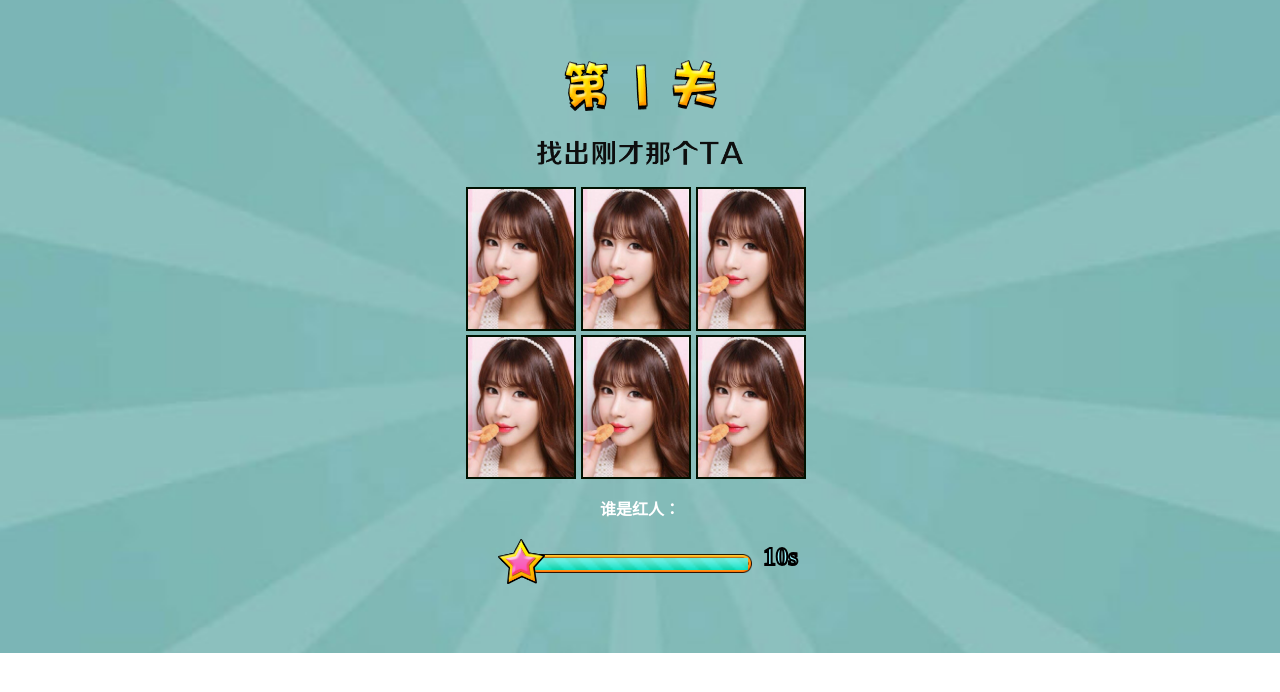
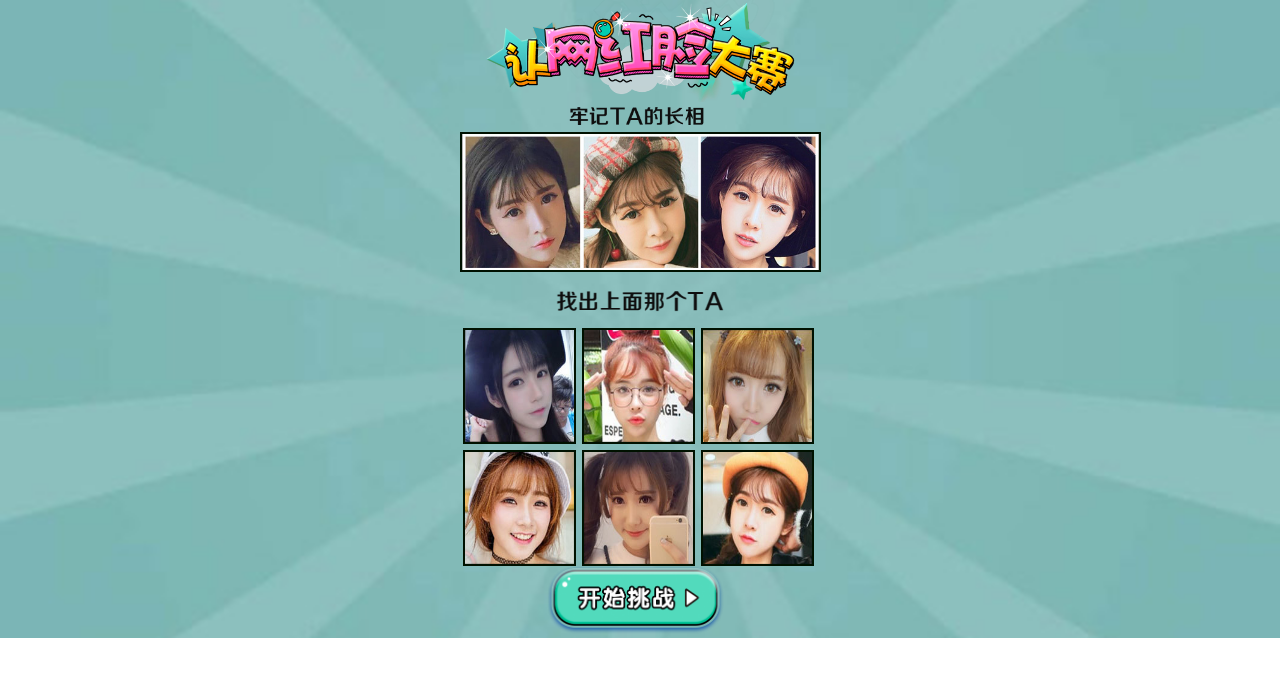
Before and after one commit to Zackbro/hot-game, a Vue app: page / in a window 1280 px wide. Shown: the top 692 px of the page. Built offline with nearby package versions, Linux system fonts and the light colour scheme.

Commit message:
components shift

```diff
--- a/src/App.vue
+++ b/src/App.vue
@@ -1,19 +1,30 @@
 <template>
     <div class="facegame">
-    <!-- <Hello></Hello> -->
-    <Stage></Stage>
+      <Index @change='change'></Index>
+      <Stage :isShow='isShow'></Stage>
     </div>
 </template>
 
 <script>
-  import Hello from './components/Hello'
+  import Index from './components/Index'
   import Stage from './components/Stage'
 
   export default {
     name: 'app',
+    data () {
+      return {
+        isShow : true
+      }
+    },
     components: {
-      Hello,
+      Index,
       Stage
+    },
+    methods: {
+      change: function (val) {
+        this.isShow = val;
+        console.log(this.isShow);
+      }
     }
   }
 </script>
@@ -21,6 +32,12 @@
 <style>
   body {
     margin: 0;
+  }
+  .show {
+    display: block;
+  }
+  .hide {
+    display: none;
   }
   .facegame {
     width: 100%;
--- a/src/components/Game.vue
+++ b/src/components/Game.vue
@@ -1,25 +1,24 @@
 <template>
-  <div class="gamescreen" id="gameScreen">
-    <div class="stage">
-      <div class="di"><img src="../assets/img-peo/upload_ifrdazjvg42dkyrrgyzdambqmeyde_91x85.png" alt=""></div>
-      <div class="ji" id="gamestageNum"><img src="../assets/img-peo/upload_ifrdqolegjstgyrrgyzdambqmeyde_91x70.png" alt=""></div>
-      <div class="guan"><img src="../assets/img-peo/upload_ifrdcytfg42dkyrrgyzdambqmeyde_85x85.png" alt=""></div>
-    </div>
-
-    <div class="gamestage" id="gamestage">
-      <img src="../assets/img-peo/upload_ie4dgmlbhfsdcyrrgyzdambqgiyde_440x118.png" class="stage-font"/>
-      <img src="../assets/img-peo/loading_ieydcyrumvrgknzumuytambqgyyde_100x100.gif" class="img-show" id="imgShow"/>
-      <p class="hot"><i></i>红人：<span id="nameShow"></span></p>
+  <div class="game" id="game">
+    <img src="../assets/img-peo/upload_ie3tayjthbsdcyrrgyzdambqgayde_394x52.png" class="font-last"/>
+    <ul class="avatar-list" id="avatarList">
+      <li onclick="compare(this)"><img src="../assets/img-peo/upload_ie4gezrygjrdcmrrgyzdambqgiyde_218x286.jpg" alt=""></li>
+      <li onclick="compare(this)"><img src="../assets/img-peo/upload_ie4gezrygjrdcmrrgyzdambqgiyde_218x286.jpg" alt=""></li>
+      <li onclick="compare(this)"><img src="../assets/img-peo/upload_ie4gezrygjrdcmrrgyzdambqgiyde_218x286.jpg" alt=""></li>
+      <li onclick="compare(this)"><img src="../assets/img-peo/upload_ie4gezrygjrdcmrrgyzdambqgiyde_218x286.jpg" alt=""></li>
+      <li onclick="compare(this)"><img src="../assets/img-peo/upload_ie4gezrygjrdcmrrgyzdambqgiyde_218x286.jpg" alt=""></li>
+      <li onclick="compare(this)"><img src="../assets/img-peo/upload_ie4gezrygjrdcmrrgyzdambqgiyde_218x286.jpg" alt=""></li>
+    </ul>
+    <p class="hot">谁是<i></i>红人：<span id="hotname"></span></p>
     <dl class="time-section">
-        <dt> <span id="seeSecondBox">5</span>s</dt>
+      <dt> <span id="timeSecondBox">10</span>s</dt>
       <dd><div class="jindu1">
         <div class="jindu2"></div>
         <div class="jindu3">
-            <img src="../assets/img-peo/upload_ie4dkm3fmjqteyrrgyzdambqgiyde_524x25.png" class="jindu4 progressbar animated3"  id="seeProgress"/>
+          <img src="../assets/img-peo/upload_ie4dkm3fmjqteyrrgyzdambqgiyde_524x25.png" class="jindu4" id="timeProgress"/>
         </div>
       </div></dd>
     </dl>
-    </div>
   </div>
 </template>
 
@@ -36,97 +35,5 @@
 
 <!-- Add "scoped" attribute to limit CSS to this component only -->
 <style scoped>
-  .gamestage {
-    margin-bottom: 70px;
-  }
-  .stage {
-    text-align: center;
-    width: 100%;
-    margin-top: 60px;
-  }
-  .stage div {
-    display: inline-block;
-  }
-  .stage img {
-    width: 55px;
-    height: 55px;
-  }
-  .stage-font {
-    display: block;
-    margin: 20px auto 0;
-    width: 331px;
-    height: 88px;
-  }
-  .img-show {
-    display: block;
-    width: 344px;
-    height: 220px;
-    text-align: center;
-    margin: 20px auto;
-    border: 2px solid #010;
-    box-sizing: border-box;
-    background: #fff;
-  }
-  .hot {
-    color: #fff;
-    font-weight: 800;
-    vertical-align: middle;
-    line-height: 1.15;
-    text-align: center;
-    height: 22px;
-    overflow: hidden;
-    white-space: nowrap;
-    text-overflow: ellipsis;
-  }
-  .time-section {
-    width: 316px;
-    height: 40px;
-    margin: 20px auto 0;
-  }
-  dt {
-    float: right;
-    color: #97f4fe;
-    font-weight: 800;
-    -webkit-text-fill-color: #97f4fe;
-    -webkit-text-stroke: 2px #000;
-    font-size: 25px;
-    text-align: right;
-  }
-  dd {
-    margin: 0 0;
-    padding: 0 0;
-  }
-  .jindu1{
-    height: 40px;
-    position: relative;
-    display: block;
-    width: 224px;
-    text-align: center;
-    margin: 0 auto;
-    background-size: contain;
-    background-repeat: no-repeat;
-    background-position: 50% 50%;
-    background-image: url(../assets/img-bg/upload_ie3wiojrgrqteyrrgyzdambqgayde_546x47.png);
-  }
-  .jindu2 {
-    position: absolute;
-    z-index: 20;
-    top: -5px;
-    left: -30px;
-    width: 47px;
-    height: 47px;
-    background-size: contain;
-    background-repeat: no-repeat;
-    background-position: 50% 50%;
-    background-image: url(../assets/img-bg/upload_ifrwkm3bgrqteyrrgyzdambqhayde_89x85.png);
-  }
-  .jindu3 {
-    position: absolute;
-    z-index: 14;
-    top:15px;
-    left: -4px;
-    width: 224px;
-    overflow: hidden;
-    height: 12px;
-  }
+
 </style>
--- /dev/null
+++ b/src/components/Index.vue
@@ -0,0 +1,198 @@
+<template>
+  <div class="gamestart" id="gamestart" :class="[isActive ? show : hide]">
+    <div class="title"></div>
+    <div class="sub-title she"></div>
+    <div class="girls">
+      <img src="../assets/img-peo/upload_ie4tqmjwmvrdcyrrgyzdambqgqyde_564x211.jpg" class="group-girls"/>
+    </div>
+    <div class="sub-title animated fadeIn she-up"></div>
+    <ul class="photo-list" id="photo-list">
+      <li class="animated fadeIn"><img src="../assets/img-peo/upload_ie3wmmtcge2tcyrrgyzdambqgayde_181x162.jpg" alt=""></li>
+      <li class="animated fadeIn"><img src="../assets/img-peo/upload_ifqtcnbtgi2tcyrrgyzdambqgyyde_181x162.jpg" alt=""></li>
+      <li class="animated fadeIn"><img src="../assets/img-peo/upload_ifrdkntcgi2tcyrrgyzdambqmeyde_181x162.jpg" alt=""></li>
+      <li class="animated fadeIn"><img src="../assets/img-peo/upload_ifqtsojtgm2tcyrrgyzdambqgyyde_181x162.jpg" alt=""></li>
+      <li class="animated fadeIn"><img src="../assets/img-peo/upload_ie4giylcgm2tcyrrgyzdambqgiyde_181x162.jpg" alt=""></li>
+      <li class="animated fadeIn"><img src="../assets/img-peo/upload_ie3tayztgq2tcyrrgyzdambqgayde_181x162.jpg" alt=""></li>
+    </ul>
+    <footer>
+      <div id="start" class="animated fadeIn" @click="start"></div>
+    </footer>
+  </div>
+</template>
+
+<script>
+  export default {
+    data () {
+      return {
+        isActive: this.isShow,
+        show: 'show',
+        hide: 'hide'
+      }
+    },
+    props: {
+      isShow: {
+        type: Boolean,
+        default: true
+      }
+    },
+    watch: {
+        isShow(val) {
+            this.isActive= val;
+        },
+        isActive(val) {
+          this.$emit('change', val);
+        }
+    },
+    methods: {
+      start: function () {
+        this.isActive = false;
+        console.log(this.isActive);
+      }
+    }
+  }
+</script>
+
+<!-- Add "scoped" attribute to limit CSS to this component only -->
+<style scoped>
+  .show {
+    display: block;
+  }
+  .hide {
+    display: none;
+  }
+  li {
+    list-style-type: none;
+  }
+  .title {
+    position: absolute;
+    z-index: 10;
+    text-align: center;
+    top: 0;
+    left: 0;
+    background-size: contain;
+    background-repeat: no-repeat;
+    width: 100%;
+    height: 102px;
+    vertical-align: middle;
+    background-image: url(../assets/img-bg/upload_ie4wmmrymvsdcyrrgyzdambqgqyde_640x189.png);
+    background-position: center center;
+  }
+  .sub-title {
+    margin-top: 8px;
+    width:100%;
+    height: 32px;
+    text-align: center;
+    font-weight: 800;
+    background-position: center center;
+    background-size: contain;
+    background-repeat: no-repeat;
+  }
+  .she {
+    margin-top: 100px;
+    background-image: url(../assets/img-bg/upload_ie4wkntggzsdcyrrgyzdambqgqyde_255x51.png);
+  }
+  .she-up {
+    height: 34px;
+    background-image: url(../assets/img-bg/upload_ifqtqojvmnsdcyrrgyzdambqgyyde_255x51.png);
+  }
+  .girls {
+    text-align: center;
+  }
+  .group-girls {
+    width: 357px;
+    height: 136px;
+    border: 2px solid #010;
+  }
+  ul {
+    padding: 0 0;
+    margin: 0 0;
+  }
+  .photo-list {
+    width: 374px;
+    height: 248px;
+    clear: both;
+    margin: 0 auto;
+  }
+  .photo-list li {
+    float: left;
+    padding-top: 10px;
+    margin-left: 10px;
+    width: 109px;
+    height: 112px;
+    opacity: 0;
+  }
+  .photo-list img{
+    width: 109px;
+    height: 112px;
+    border: 2px solid #010;
+  }
+  footer {
+   text-align: center;
+ }
+ #start {
+  background-image: url(../assets/img-bg/upload_ie4wkytgg43teyrrgyzdamjqgqyde_366x141.png);
+  width: 187px;
+  height: 68px;
+  background-size: contain;
+  background-repeat: no-repeat;
+  display: inline-block;
+  cursor: pointer;
+}
+
+.animated {
+  -webkit-animation-duration: 1s;
+  animation-duration: 1s;
+  -webkit-animation-fill-mode: both;
+  animation-fill-mode: both;
+}
+.fadeIn {
+  -webkit-animation-name: fadeIn;
+  animation-name: fadeIn;
+}
+
+@-webkit-keyframes fadeIn {
+  from {
+    opacity: 0
+  }
+
+  to {
+    opacity: 1
+  }
+}
+
+@keyframes fadeIn {
+  from {
+    opacity: 0
+  }
+
+  to {
+    opacity: 1
+  }
+}
+
+
+@-webkit-keyframes progressbar {
+  from {
+    left: 0
+  }
+
+  to {
+    left: -100%
+  }
+}
+
+@keyframes progressbar {
+  from {
+    left: 0
+  }
+
+  to {
+    left: -100%
+  }
+}
+
+.progressbar {
+  -webkit-animation-name: progressbar;
+  animation-name: progressbar
+}
+</style>
--- a/src/components/Stage.vue
+++ b/src/components/Stage.vue
@@ -1,12 +1,13 @@
 <template>
-  <div class="gamescreen" id="gameScreen">
+  <div class="gamescreen" id="gameScreen" :class="[isActive ? hide : show]">
+
     <div class="stage">
       <div class="di"><img src="../assets/img-peo/upload_ifrdazjvg42dkyrrgyzdambqmeyde_91x85.png" alt=""></div>
       <div class="ji" id="gamestageNum"><img src="../assets/img-peo/upload_ifrdqolegjstgyrrgyzdambqmeyde_91x70.png" alt=""></div>
       <div class="guan"><img src="../assets/img-peo/upload_ifrdcytfg42dkyrrgyzdambqmeyde_85x85.png" alt=""></div>
     </div>
 
-    <div class="gamestage" id="gamestage" style="display: none">
+    <div class="gamestage" id="gamestage" :class="[isActive ? hide : show]">
       <img src="../assets/img-peo/upload_ie4dgmlbhfsdcyrrgyzdambqgiyde_440x118.png" class="stage-font"/>
       <img src="../assets/img-peo/loading_ieydcyrumvrgknzumuytambqgyyde_100x100.gif" class="img-show" id="imgShow"/>
       <p class="hot"><i></i>红人：<span id="nameShow"></span></p>
@@ -15,13 +16,13 @@
         <dd><div class="jindu1">
           <div class="jindu2"></div>
           <div class="jindu3">
-            <img src="../assets/img-peo/upload_ie4dkm3fmjqteyrrgyzdambqgiyde_524x25.png" class="jindu4 progressbar animated3"  id="seeProgress"/>
+            <img src="../assets/img-peo/upload_ie4dkm3fmjqteyrrgyzdambqgiyde_524x25.png" class="jindu4 progressbar animated3"  id="seeProgress" style="left:-50%" />
           </div>
         </div></dd>
       </dl>
     </div>
 
-    <div class="game" id="game">
+    <div class="game" id="game" :class="[isActive ? show : hide]">
       <img src="../assets/img-peo/upload_ie3tayjthbsdcyrrgyzdambqgayde_394x52.png" class="font-last"/>
       <ul class="avatar-list" id="avatarList">
         <li onclick="compare(this)"><img src="../assets/img-peo/upload_ie4gezrygjrdcmrrgyzdambqgiyde_218x286.jpg" alt=""></li>
@@ -47,10 +48,23 @@
 
 <script>
   export default {
-    name: 'hello',
+    name: 'Stage',
     data () {
       return {
-        imgList: []
+        isActive: this.isShow,
+        show: 'show',
+        hide: 'hide'
+      }
+    },
+    props: {
+      isShow: {
+        type: Boolean,
+        default: true
+      }
+    },
+    watch: {
+      isShow(val) {
+        this.isActive= val;
       }
     }
   }
```
Also changed, not shown: src/components/Hello.vue (deleted, +0 -113 lines). Lines whose indentation alone changed are shown as unchanged.
